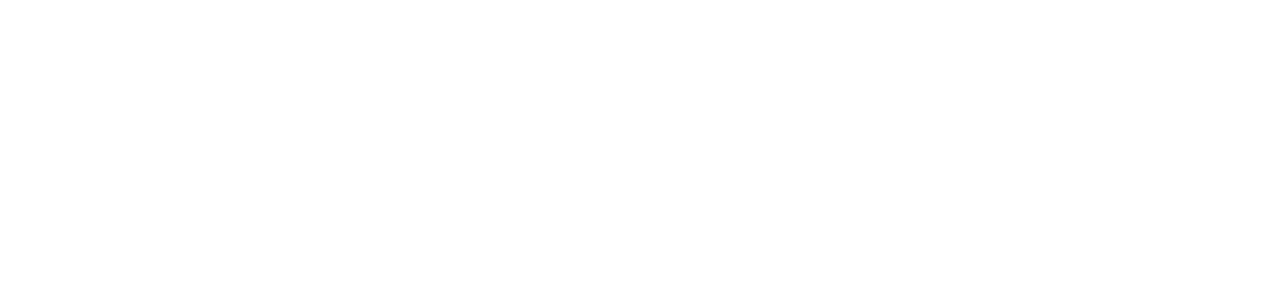
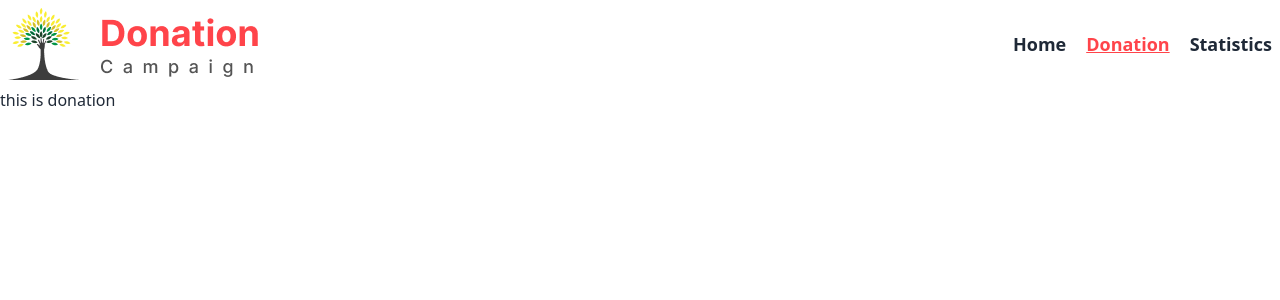
Before and after one commit to anfal11/donation-campaign, a React (Vite) app: page /donation in a window 1280 px wide. Shown: the top 300 px of the page. Built offline with nearby package versions, Linux system fonts and the light colour scheme.

Commit message:
navbar route created and banner added successfully

```diff
--- /dev/null
+++ b/src/Layout/MainLayout.jsx
@@ -0,0 +1,13 @@
+import { Outlet } from "react-router-dom";
+import NavBar from "../components/Header/NavBar/NavBar";
+
+const MainLayout = () => {
+    return (
+        <div className="max-w-[1320px] mx-auto">
+            <NavBar></NavBar>
+            <Outlet></Outlet>
+        </div>
+    );
+};
+
+export default MainLayout;
--- /dev/null
+++ b/src/components/Header/Banner/Banner.jsx
@@ -0,0 +1,9 @@
+const Banner = () => {
+    return (
+        <div className="h-[70vh]">
+            <img className="opacity-25" src="https://i.ibb.co/qgpZ9xm/banner.jpg" alt="" />
+        </div>
+    );
+};
+
+export default Banner;
--- /dev/null
+++ b/src/components/Header/NavBar/Logo.jsx
@@ -0,0 +1,12 @@
+
+
+const Logo = () => {
+    return (
+        <div>
+
+        <img src="/src/assets/Logo.png" alt="logo" className="" />
+        </div>
+    );
+};
+
+export default Logo;
--- /dev/null
+++ b/src/components/Header/NavBar/NavBar.jsx
@@ -0,0 +1,89 @@
+import { NavLink } from "react-router-dom";
+import Logo from "./Logo";
+
+const NavBar = () => {
+  return (
+    <div>
+      <div className="navbar lg:flex lg:justify-between lg:items-center">
+  <div className="navbar-start">
+    <div className="dropdown">
+      <label tabIndex={0} className="btn btn-ghost lg:hidden">
+        <svg xmlns="http://www.w3.org/2000/svg" className="h-5 w-5" fill="none" viewBox="0 0 24 24" stroke="currentColor"><path strokeLinecap="round" strokeLinejoin="round" strokeWidth="2" d="M4 6h16M4 12h8m-8 6h16" /></svg>
+      </label>
+      <ul tabIndex={0} className="menu menu-sm dropdown-content mt-3 z-[1] p-2 rounded-box">
+      <li className="text-lg font-bold">
+            <NavLink
+              to="/"
+              className={({ isActive, isPending }) =>
+                isPending ? "pending" : isActive ? "text-[#FF444A] underline" : ""
+              }
+            >
+              Home
+            </NavLink>
+            </li>
+            <li className="text-lg font-bold">
+            <NavLink
+              to="/donation"
+              className={({ isActive, isPending }) =>
+                isPending ? "pending" : isActive ? "text-[#FF444A] underline" : ""
+              }
+            >
+              Donation
+            </NavLink>
+            </li>
+            <li className="text-lg font-bold">
+            <NavLink
+              to="/statistics"
+              className={({ isActive, isPending }) =>
+                isPending ? "pending" : isActive ? "text-[#FF444A] underline" : ""
+              }
+            >
+              Statistics
+            </NavLink>
+          </li>
+      </ul>
+    </div>
+    <Logo></Logo>
+  </div>
+
+  <div className="hidden lg:flex ">
+    <ul className="flex gap-5">
+    <li className="text-lg font-bold">
+            <NavLink
+              to="/"
+              className={({ isActive, isPending }) =>
+                isPending ? "pending" : isActive ? "text-[#FF444A] underline" : ""
+              }
+            >
+              Home
+            </NavLink>
+            </li>
+            <li className="text-lg font-bold">
+            <NavLink
+              to="/donation"
+              className={({ isActive, isPending }) =>
+                isPending ? "pending" : isActive ? "text-[#FF444A] underline" : ""
+              }
+            >
+              Donation
+            </NavLink>
+            </li>
+            <li className="text-lg font-bold">
+            <NavLink
+              to="/statistics"
+              className={({ isActive, isPending }) =>
+                isPending ? "pending" : isActive ? "text-[#FF444A] underline" : ""
+              }
+            >
+              Statistics
+            </NavLink>
+          </li>
+    </ul>
+  </div>
+
+</div>
+</div>
+  );
+};
+
+export default NavBar;
--- a/src/main.jsx
+++ b/src/main.jsx
@@ -1,9 +1,12 @@
 import React from 'react'
 import ReactDOM from 'react-dom/client'
 import './index.css'
+import { RouterProvider } from 'react-router-dom'
+import myCreatedRoute from './Router/Route'
+
 
 ReactDOM.createRoot(document.getElementById('root')).render(
   <React.StrictMode>
-
+    <RouterProvider router={myCreatedRoute} />
   </React.StrictMode>,
 )
--- /dev/null
+++ b/src/pages/Donation/Donation.jsx
@@ -0,0 +1,9 @@
+const Donation = () => {
+    return (
+        <div>
+            this is donation
+        </div>
+    );
+};
+
+export default Donation;
--- /dev/null
+++ b/src/pages/Home/Home.jsx
@@ -0,0 +1,11 @@
+import Banner from "../../components/Header/Banner/Banner";
+
+const Home = () => {
+    return (
+        <div>
+            <Banner></Banner>
+        </div>
+    );
+};
+
+export default Home;
--- /dev/null
+++ b/src/pages/Statistics/Statistics.jsx
@@ -0,0 +1,9 @@
+const Statistics = () => {
+    return (
+        <div>
+            This is statistics
+        </div>
+    );
+};
+
+export default Statistics;
```
Also changed, not shown: src/Router/Route.jsx (added, +28 -0 lines), src/assets/Logo.png (added), 1 other file (tests, documents, lock files or other folders).
